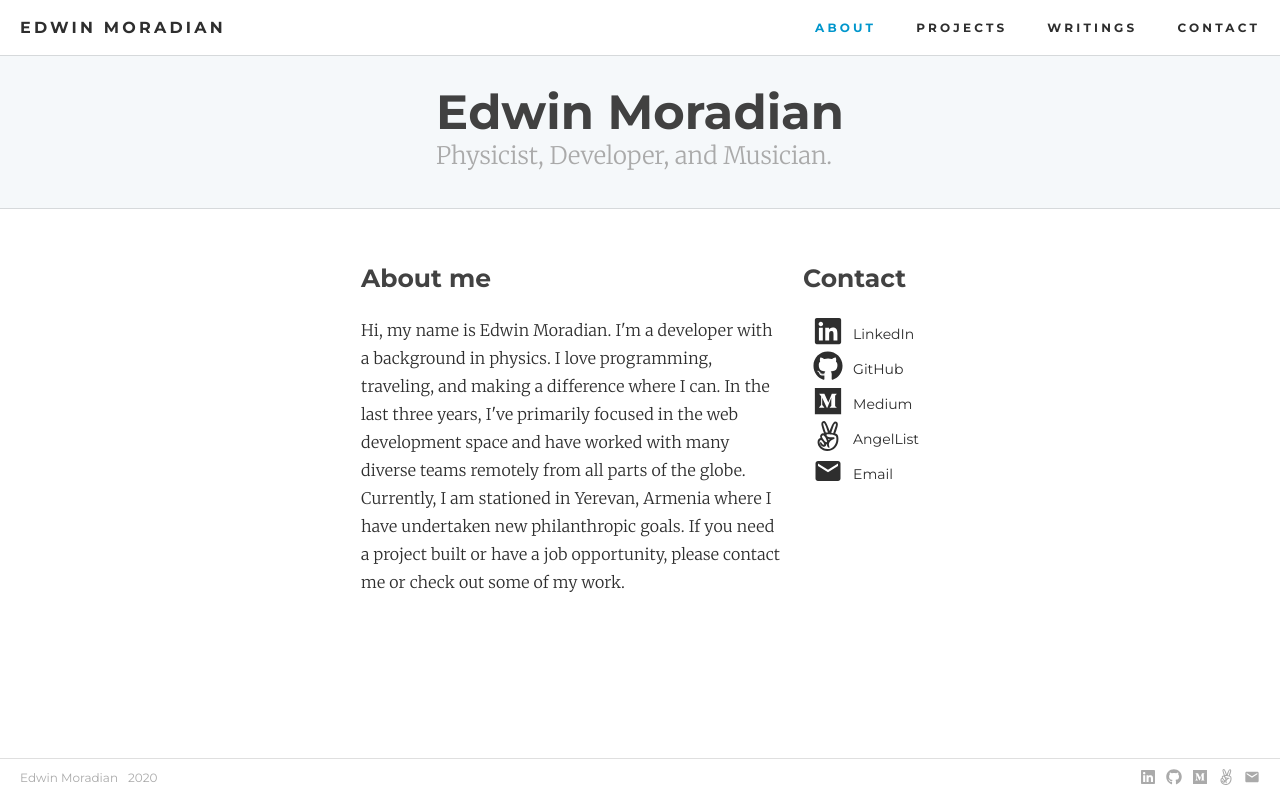
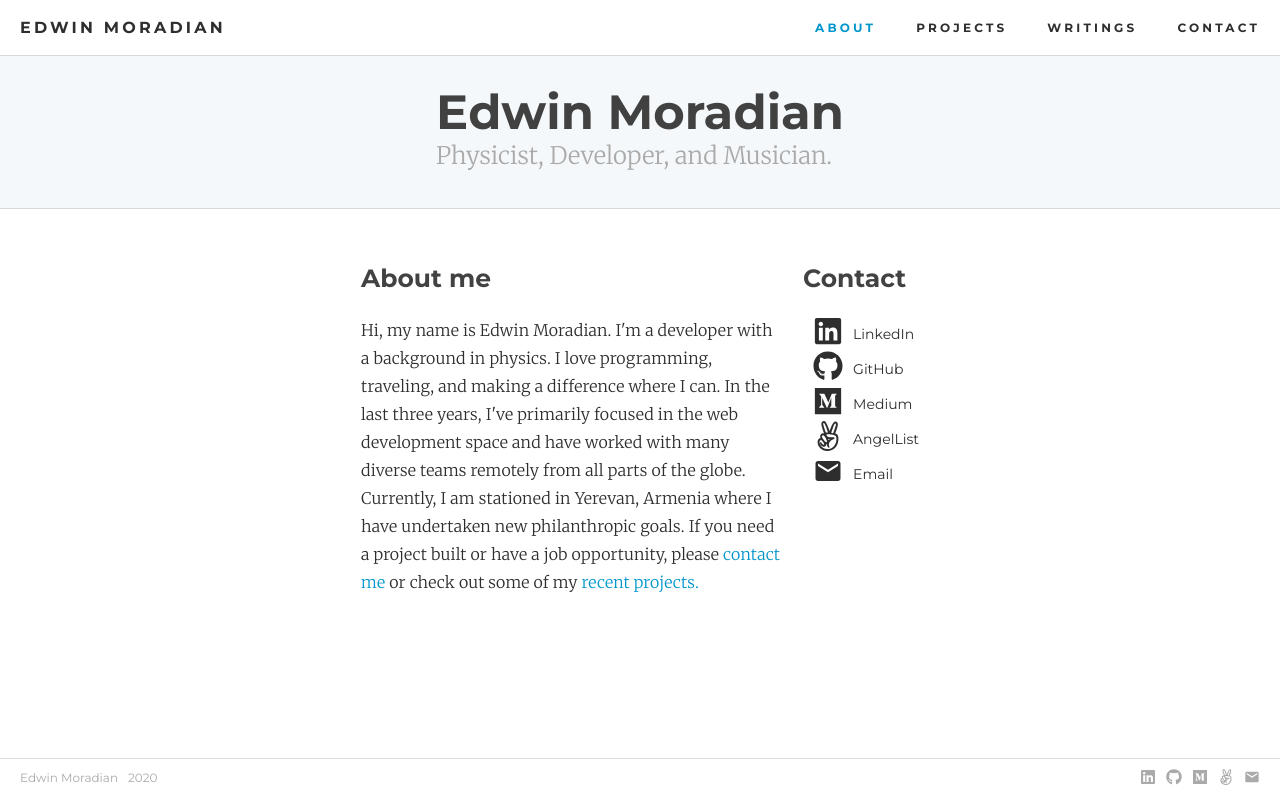
Before and after one commit to edwinmoradian90/portfolio, a React (Create React App) app: page / in a window 1280 px wide. Built offline with nearby package versions, Linux system fonts and the light colour scheme.

Commit message:
added links to about me page

```diff
--- a/src/components/About/About.jsx
+++ b/src/components/About/About.jsx
@@ -1,10 +1,10 @@
 import React from "react";
 import Header from "../Header/Header";
 import AboutView from "./AboutView";
-import aboutData from "../../data/about/about.json";
+import aboutData from "../../data/about/about";
 import icons from "../../data/icons/icons";
 
-const About = (props) => {
+const About = () => {
   return (
     <div className="about">
       <Header />
--- a/src/components/Projects/Projects.jsx
+++ b/src/components/Projects/Projects.jsx
@@ -5,7 +5,7 @@ import ProjectsView from "./ProjectsView";
 import projectsData from "../../data/projects/projects";
 import bookstore from "../../assets/images/projects/bookstore.png";
 
-const Projects = (props) => {
+const Projects = () => {
   const projectImages = [bookstore];
   return (
     <div className="projects">
--- a/src/components/style/about/aboutStyle.js
+++ b/src/components/style/about/aboutStyle.js
@@ -1,5 +1,6 @@
 import styled from "styled-components";
-import { grey, mainBlue } from "../colors/main";
+import { Link } from "react-router-dom";
+import { grey, mainBlue, compBlue } from "../colors/main";
 
 const AboutContainer = styled.div`
   color: ${grey};
@@ -25,6 +26,24 @@ const Title = styled.h3`
   font-weight: 700;
   margin: 1em 0;
   opacity: 0.9;
+`;
+
+const AboutHref = styled.a`
+  color: ${mainBlue};
+  cursor: pointer;
+  text-decoration: none;
+  &:hover {
+    color: ${compBlue};
+  }
+`;
+
+const AboutLink = styled(Link)`
+  color: ${mainBlue};
+  cursor: pointer;
+  text-decoration: none;
+  &:hover {
+    color: ${compBlue};
+  }
 `;
 
 const AboutContact = styled.div``;
@@ -77,6 +96,8 @@ export {
   About,
   AboutContact,
   AboutContainer,
+  AboutHref,
+  AboutLink,
   AboutSummary,
   ContactIcon,
   ContactInformationItem,
--- /dev/null
+++ b/src/data/about/about.js
@@ -0,0 +1,54 @@
+import React from "react";
+import { AboutHref, AboutLink } from "../../components/style/about/aboutStyle";
+
+export default {
+  about: {
+    title: "About me",
+    summary: (
+      <>
+        Hi, my name is Edwin Moradian. I'm a developer with a background in
+        physics. I love programming, traveling, and making a difference where I
+        can. In the last three years, I've primarily focused in the web
+        development space and have worked with many diverse teams remotely from
+        all parts of the globe. Currently, I am stationed in Yerevan, Armenia
+        where I have undertaken new philanthropic goals. If you need a project
+        built or have a job opportunity, please{" "}
+        <AboutHref href="mailto:edwin.moradian90@gmail.com">
+          contact me
+        </AboutHref>{" "}
+        or check out some of my{" "}
+        <AboutLink to="/projects"> recent projects.</AboutLink>
+      </>
+    ),
+  },
+  contact: {
+    title: "Contact",
+    urls: [
+      {
+        id: "linkedin",
+        name: "LinkedIn",
+        url: "https://linkedin.com/in/edwin-moradian",
+      },
+      {
+        id: "github",
+        name: "GitHub",
+        url: "https://github.com/edwinmoradian90",
+      },
+      {
+        id: "medium",
+        name: "Medium",
+        url: "https://medium.com/@edwin.moradian90",
+      },
+      {
+        id: "angellist",
+        name: "AngelList",
+        url: "https://angel.co/u/edwin-moradian",
+      },
+      {
+        id: "email",
+        name: "Email",
+        url: "mailto:edwin.moradian90@gmail.com",
+      },
+    ],
+  },
+};
--- a/src/data/about/about.json
+++ /dev/null
@@ -1,36 +0,0 @@
-{
-  "about": {
-    "title": "About me",
-    "summary": "Hi, my name is Edwin Moradian. I'm a developer with a background in physics. I love programming, traveling, and making a difference where I can. In the last three years, I've primarily focused in the web development space and have worked with many diverse teams remotely from all parts of the globe. Currently, I am stationed in Yerevan, Armenia where I have undertaken new philanthropic goals. If you need a project built or have a job opportunity, please contact me or check out some of my work."
-  },
-  "contact": {
-    "title": "Contact",
-    "urls": [
-      {
-        "id": "linkedin",
-        "name": "LinkedIn",
-        "url": "https://linkedin.com/in/edwin-moradian"
-      },
-      {
-        "id": "github",
-        "name": "GitHub",
-        "url": "https://github.com/edwinmoradian90"
-      },
-      {
-        "id": "medium",
-        "name": "Medium",
-        "url": "https://medium.com/@edwin.moradian90"
-      },
-      {
-        "id": "angellist",
-        "name": "AngelList",
-        "url": "https://angel.co/u/edwin-moradian"
-      },
-      {
-        "id": "email",
-        "name": "Email",
-        "url": "mailto:edwin.moradian90@gmail.com"
-      }
-    ]
-  }
-}
--- a/src/data/projects/projects.js
+++ b/src/data/projects/projects.js
@@ -62,7 +62,7 @@ export default [
     github: "https://github.com/edwinmoradian90/calculator",
     url: "https://calculator-a6ddd.web.app",
     description:
-      "A calculator with all adding, subtracting, divding, and multiplying functionality. Built with React.",
+      "A calculator with all adding, subtracting, dividing, and multiplying functionality. Built with React.",
     tools: ["react", "css", "firebase"],
   },
   {
```
